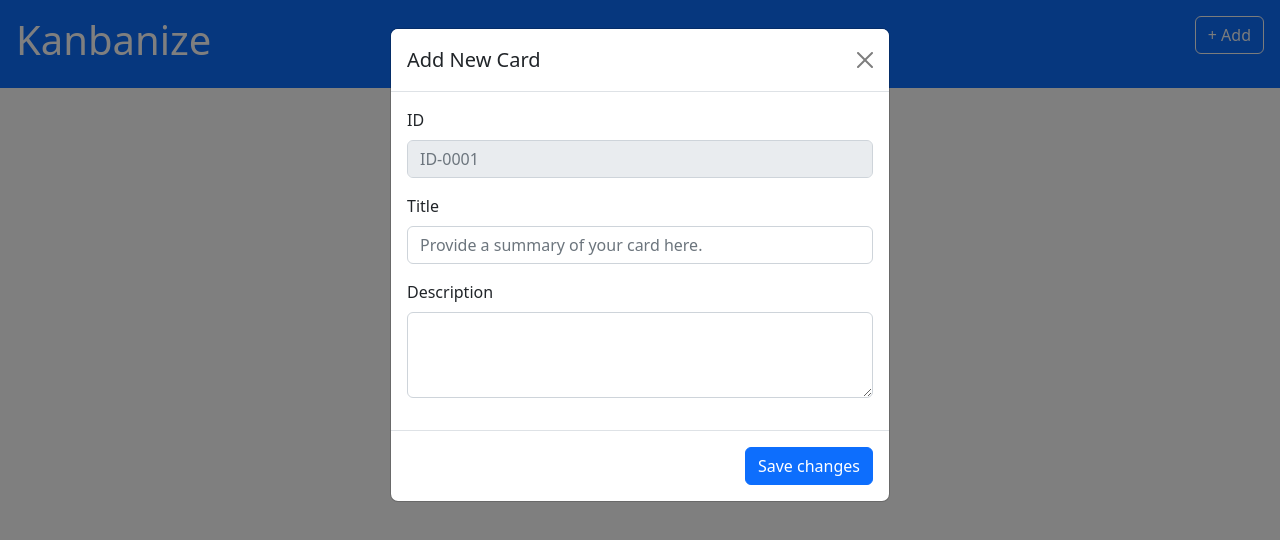
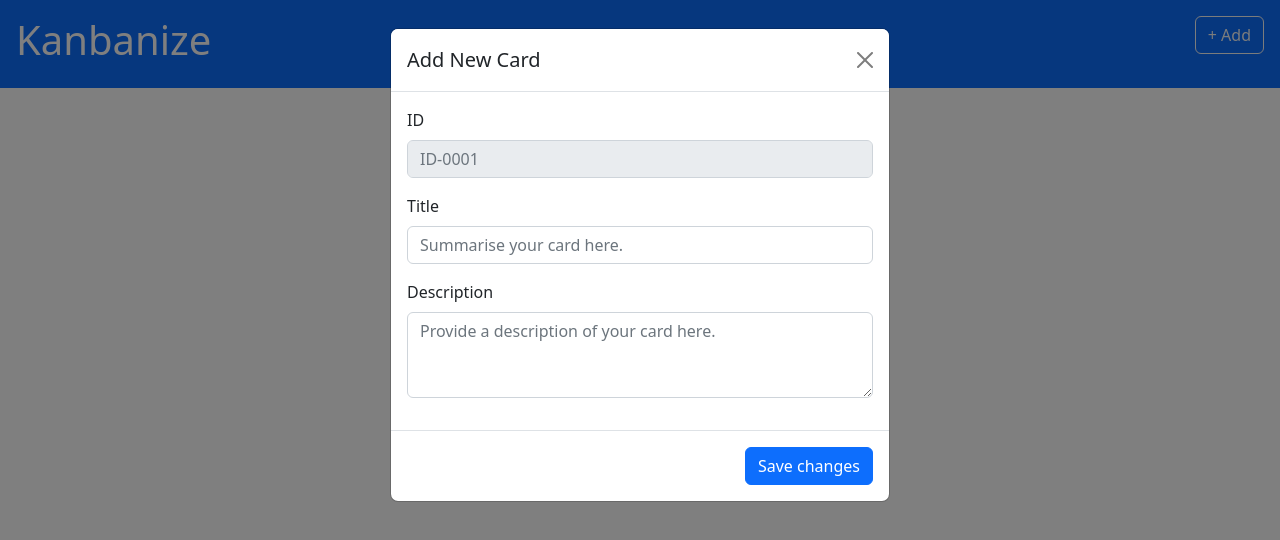
Before and after one commit to mohamad-jamil/kanbanize, a React (Vite) app: page / in a window 1280 px wide. Both pictures are taken after a click on the button "+ Add". Shown: the top 540 px of the page. Built offline with nearby package versions, Linux system fonts and the light colour scheme.

Commit message:
Update placeholder texts for Title and Description fields of the AddCardModal component

```diff
--- a/src/components/AddCardModal.tsx
+++ b/src/components/AddCardModal.tsx
@@ -90,7 +90,7 @@
               <input
                 type="text"
                 className="form-control"
-                placeholder="Provide a summary of your card here."
+                placeholder="Summarise your card here."
                 onChange={handleTitleChange}
               />
             </div>
@@ -99,6 +99,7 @@
               <textarea
                 className="form-control"
                 rows={3}
+                placeholder="Provide a description of your card here."
                 onChange={handleDescriptionChange}
               ></textarea>
             </div>
```
